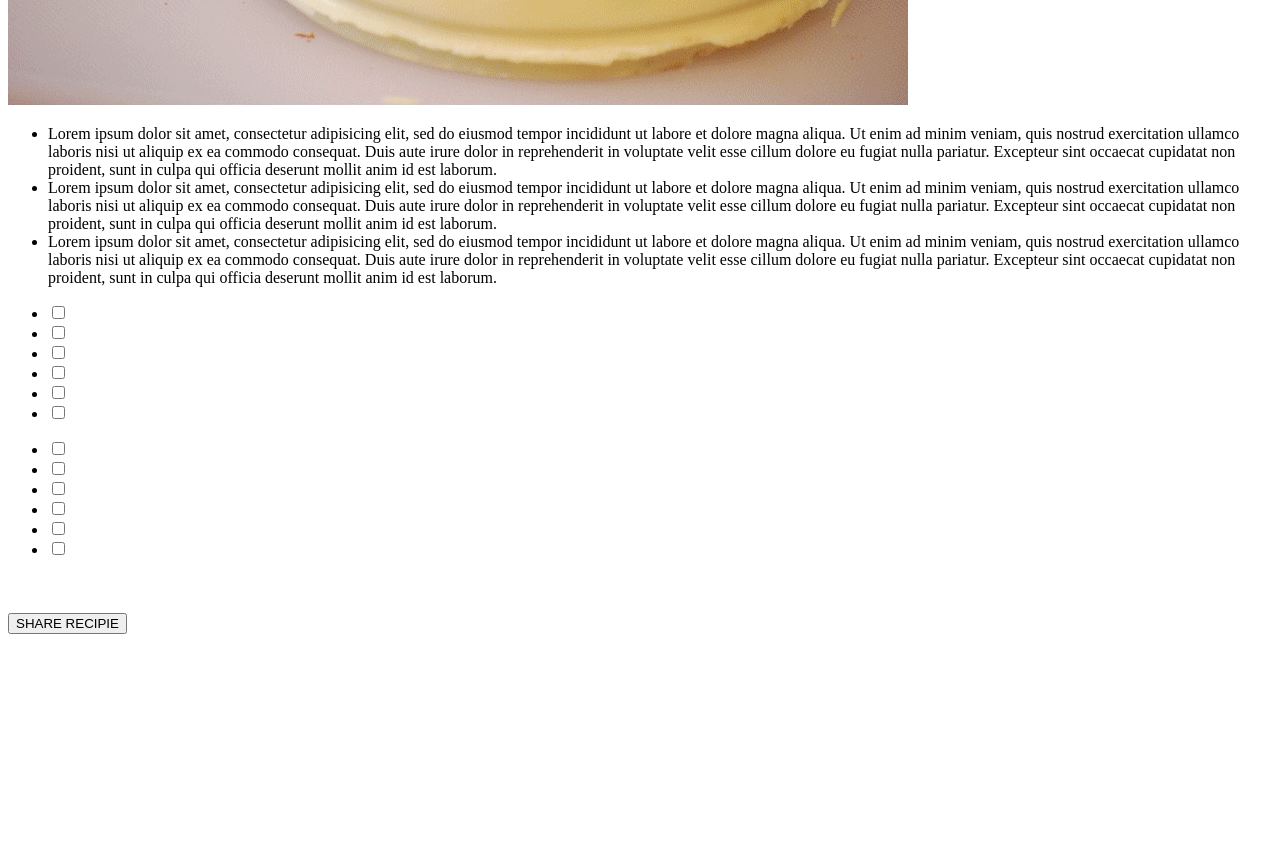
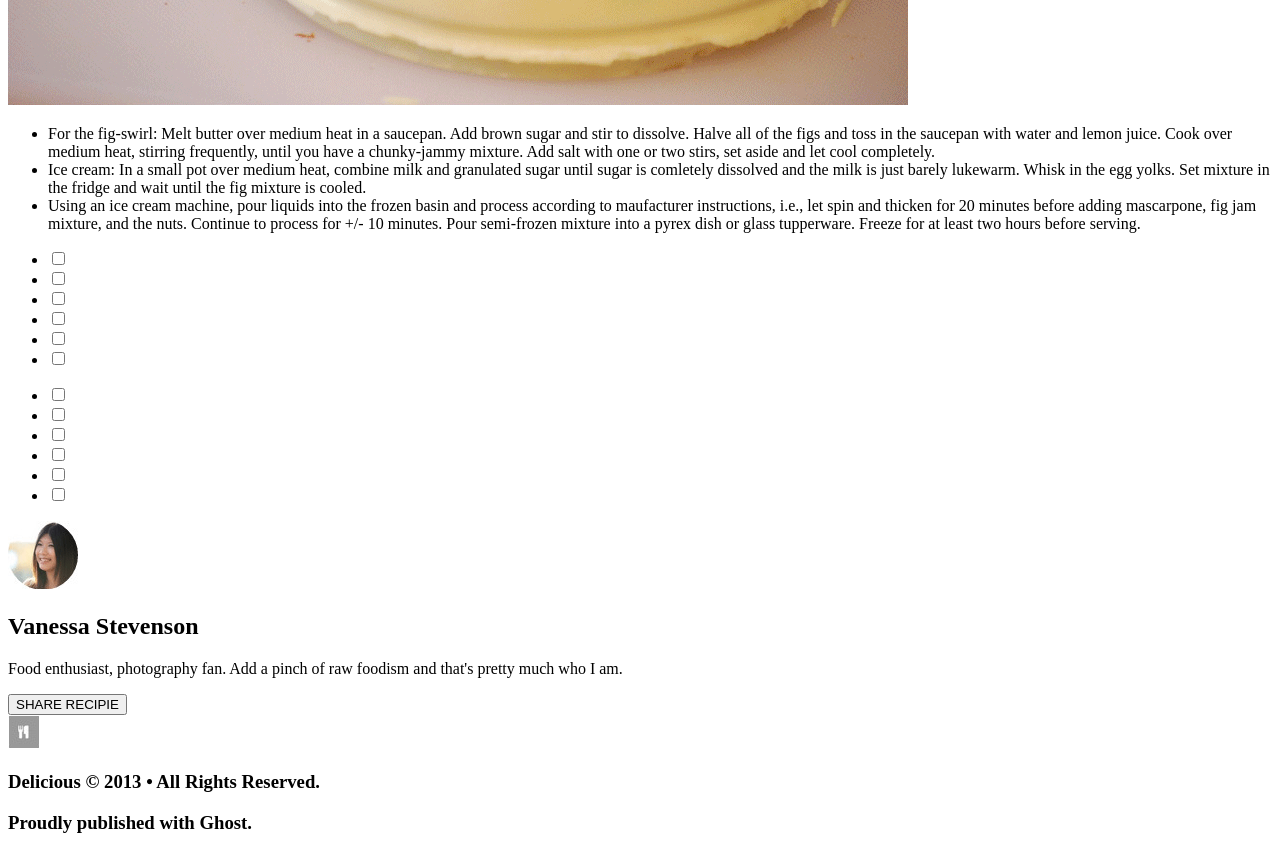
Before and after one commit to VergilPrime/chocolate-pizza, a plain HTML site: page index.html in a window 1280 px wide. Shown: the part 1120-1972 px from the top of the page. Before the commit the page ends 1791 px from the top, so only its background shows below. Drawn offline with Linux system fonts and the light colour scheme; files whose address does not match are found by name.

Commit message:
Data Entry Complete

```diff
--- a/index.html
+++ b/index.html
@@ -32,9 +32,15 @@
       </ul>
       <img src="choco-pizza.png" alt="Delicious Chocolate Dream!">
       <ul>
-        <li>Lorem ipsum dolor sit amet, consectetur adipisicing elit, sed do eiusmod tempor incididunt ut labore et dolore magna aliqua. Ut enim ad minim veniam, quis nostrud exercitation ullamco laboris nisi ut aliquip ex ea commodo consequat. Duis aute irure dolor in reprehenderit in voluptate velit esse cillum dolore eu fugiat nulla pariatur. Excepteur sint occaecat cupidatat non proident, sunt in culpa qui officia deserunt mollit anim id est laborum.</li>
-        <li>Lorem ipsum dolor sit amet, consectetur adipisicing elit, sed do eiusmod tempor incididunt ut labore et dolore magna aliqua. Ut enim ad minim veniam, quis nostrud exercitation ullamco laboris nisi ut aliquip ex ea commodo consequat. Duis aute irure dolor in reprehenderit in voluptate velit esse cillum dolore eu fugiat nulla pariatur. Excepteur sint occaecat cupidatat non proident, sunt in culpa qui officia deserunt mollit anim id est laborum.</li>
-        <li>Lorem ipsum dolor sit amet, consectetur adipisicing elit, sed do eiusmod tempor incididunt ut labore et dolore magna aliqua. Ut enim ad minim veniam, quis nostrud exercitation ullamco laboris nisi ut aliquip ex ea commodo consequat. Duis aute irure dolor in reprehenderit in voluptate velit esse cillum dolore eu fugiat nulla pariatur. Excepteur sint occaecat cupidatat non proident, sunt in culpa qui officia deserunt mollit anim id est laborum.</li>
+        <li>
+          For the fig-swirl: Melt butter over medium heat in a saucepan. Add brown sugar and stir to dissolve. Halve all of the figs and toss in the saucepan with water and lemon juice. Cook over medium heat, stirring frequently, until you have a chunky-jammy mixture. Add salt with one or two stirs, set aside and let cool completely.
+        </li>
+        <li>
+          Ice cream: In a small pot over medium heat, combine milk and granulated sugar until sugar is comletely dissolved and the milk is just barely lukewarm. Whisk in the egg yolks. Set mixture in the fridge and wait until the fig mixture is cooled.
+        </li>
+        <li>
+          Using an ice cream machine, pour liquids into the frozen basin and process according to maufacturer instructions, i.e., let spin and thicken for 20 minutes before adding mascarpone, fig jam mixture, and the nuts. Continue to process for +/- 10 minutes. Pour semi-frozen mixture into a pyrex dish or glass tupperware. Freeze for at least two hours before serving.
+        </li>
       </ul>
       <section>
         <ul>
@@ -49,22 +55,22 @@
           <li><input type="checkbox" name="cream" value="1 1/2 cups heavy cream"></li>
           <li><input type="checkbox" name="sugar" value="1/3 granulated sugar"></li>
           <li><input type="checkbox" name="yolk" value="2 egg yolks"></li>
-          <li><input type="checkbox" name="" value=""></li>
-          <li><input type="checkbox" name="" value=""></li>
-          <li><input type="checkbox" name="" value=""></li>
+          <li><input type="checkbox" name="lemon" value="1 lemon, juiced"></li>
+          <li><input type="checkbox" name="butter" value="2 tbsp butter"></li>
+          <li><input type="checkbox" name="pecans" value="1 cup honey roasted pecans, roughly chopped"></li>
         </ul>
       </section>
     </main>
     <footer>
       <section>
-        <img src="#" alt="">
-        <h2></h2>
-        <p></p>
+        <img src="images/van-pic.png" alt="Vanessa Stevenson">
+        <h2>Vanessa Stevenson</h2>
+        <p>Food enthusiast, photography fan. Add a pinch of raw foodism and that's pretty much who I am.</p>
         <button type="button" name="button">SHARE RECIPIE</button>
       </section>
-      <img src="#" alt="">
-      <h3></h3>
-      <h3></h3>
+      <img src="images/small-logo.png" alt="Delicious &copy; 2013 • All Rights Reserved.">
+      <h3>Delicious &copy; 2013 • All Rights Reserved.</h3>
+      <h3>Proudly published with Ghost.</h3>
     </footer>
   </body>
 </html>
```
